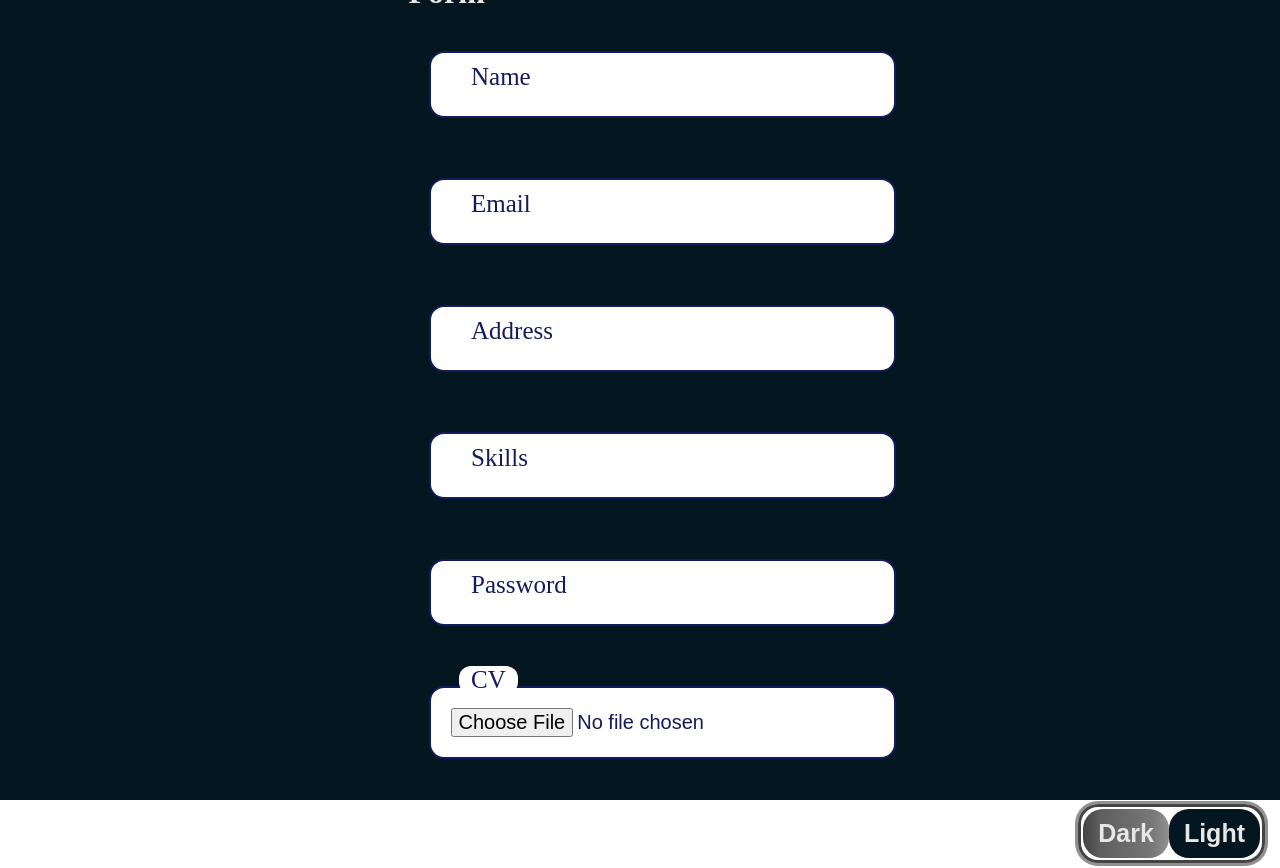
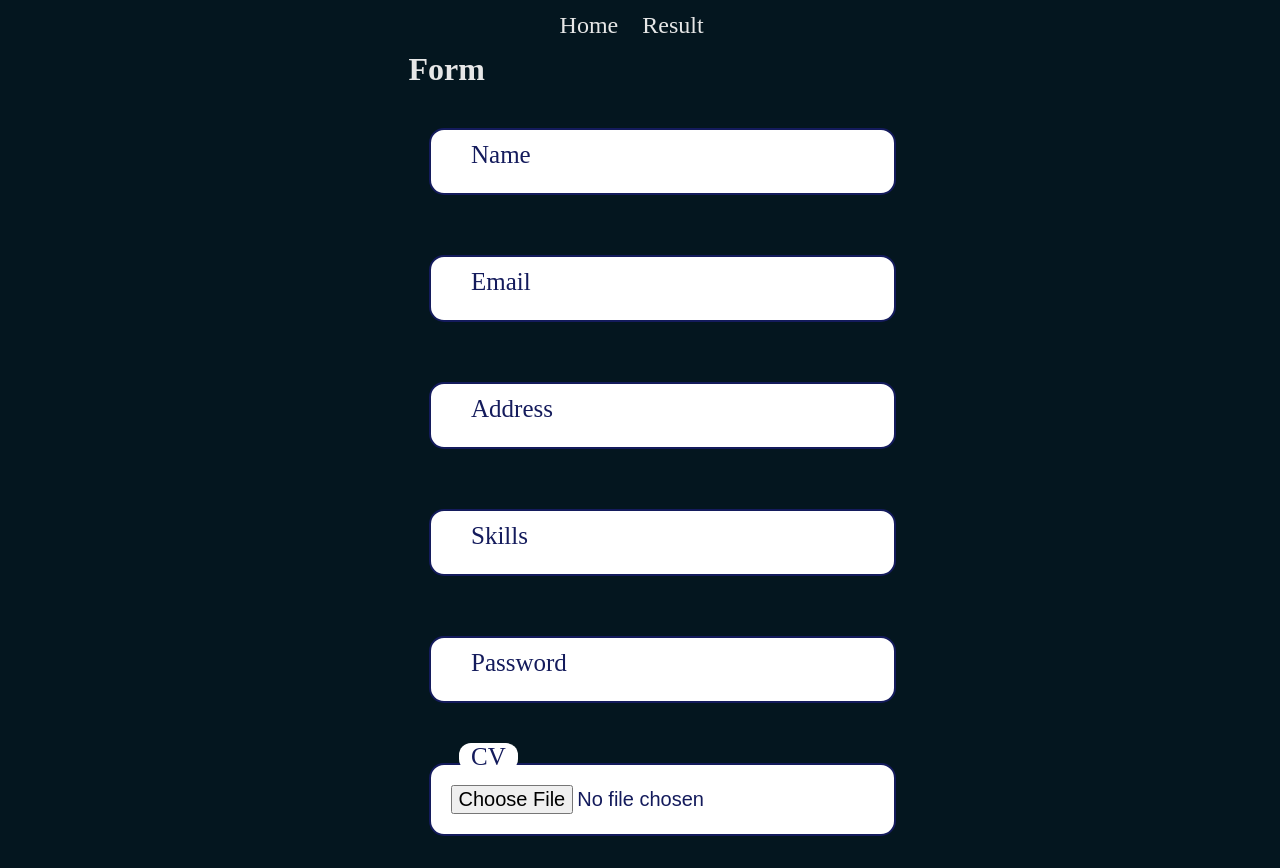
Before and after one commit to M-Hafez22/dynamic-form-vue, a Vue app: page / in a window 1280 px wide. Shown: the top 868 px of the page. Built offline with nearby package versions, Linux system fonts and the light colour scheme.

Commit message:
💄 Make app full-height

```diff
--- a/src/style/main.scss
+++ b/src/style/main.scss
@@ -6,7 +6,7 @@
 
 .app {
   width: 100vw;
-  height: 100vh;
+  height: 100;
   display: flex;
   flex-direction: column;
   justify-content: center;
```
